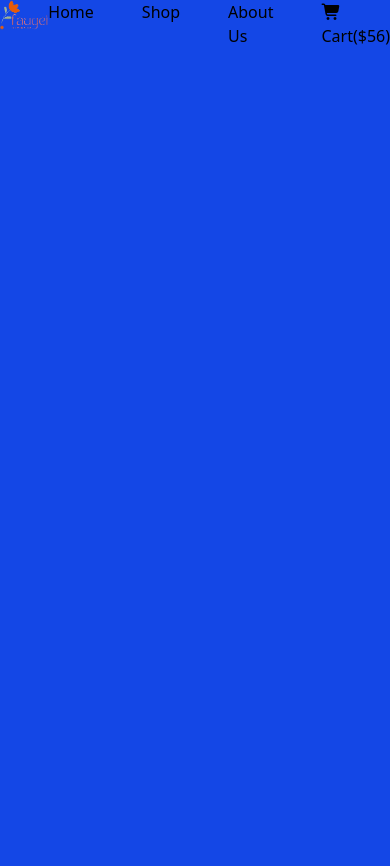
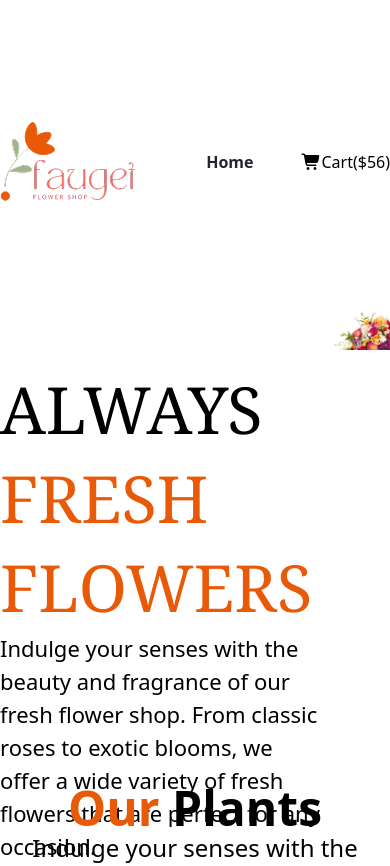
Before and after one commit to iamshakil01/Assignment-2-Flower, a plain HTML site: page index.html in a window 390 px wide. Shown: the top 866 px of the page. Before the commit the page ends 844 px from the top, so only its background shows below. Drawn offline with nearby package versions, Linux system fonts and the light colour scheme.

Commit message:
added banner section

```diff
--- a/index.html
+++ b/index.html
@@ -4,23 +4,51 @@
     <meta charset="UTF-8">
     <meta name="viewport" content="width=device-width, initial-scale=1.0">
     <title>Assignment 2 Responsive</title>
+    <link rel="preconnect" href="https://fonts.googleapis.com">
+    <link rel="preconnect" href="https://fonts.gstatic.com" crossorigin>
+    <link href="https://fonts.googleapis.com/css2?family=Noto+Serif:ital,wght@0,100..900;1100..900&display=swap" rel="stylesheet">
     <link rel="stylesheet" href="./styles/style.css">
     <link rel="stylesheet" href="https://cdnjs.cloudflare.com/ajax/libs/font-awesome/7.0.0/css/all.min.css">
     <script src="https://cdn.jsdelivr.net/npm/@tailwindcss/browser@4"></script>
 </head>
-<body class="bg-blue-700">
+<body class="max-w-[1140px] mt-30 mr-auto ml-auto">
     <header>
         <nav>
             <div><img src="./assets/logo.png" alt=""></div>
             <div>
                 <ul>
-                    <li><a href="">Home</a></li>
-                    <li><a href="">Shop</a></li>
-                    <li><a href="">About Us</a></li>
-                    <li><a href=""><i class="fa-solid fa-cart-shopping"></i>Cart($56)</a></li>
+                    <li class="text-[#252432]"><a href=""><b>Home</b></a></li>
+                    <li class="text-[#8987A1] ok"><a href="">Shop</a></li>
+                    <li class="text-[#8987A1] not-ok"><a href="">About Us</a></li>
+                    <li class="text-[#000000]"><a href=""><i class="fa-solid fa-cart-shopping"></i>Cart($56)</a></li>
                 </ul>
             </div>
         </nav>
+    <section>
+        <div class="flex max-w-[1140px] h-[461px] banner">
+            <div class="max-w-[570px] mt-[162px]">
+                <h1 class="noto-serif-normal">ALWAYS <span class="text-[#E95A08]">FRESH FLOWERS</span></h1>
+                <P class="banner-des">Indulge your senses with the beauty and fragrance of our fresh flower shop. From classic roses to exotic blooms, we offer a wide variety of fresh flowers that are perfect for any occasion.</P>
+            </div>
+            <div class="pt-[106px] img-3">
+                <img src="./assets/hero-flower.png" alt="">
+            </div>
+        </div>
+        </section>
     </header>
+    <main>
+        <section class="mt-30">
+            <div class="text-center">
+                <h3 class="font-bold text-5xl"><span class="text-[#E95A08]">Our</span> Plants</h3>
+                <p class="text-2xl">Indulge your senses with the beauty and fragrance of our fresh flower shop. From classic roses to exotic blooms, we offer a wide variety of fresh.</p>
+            </div>
+            <div class="w-[270px h-[484px] text-center">
+                <img src="./assets/sample-flower-image.png" alt="">
+                <h4 class="font-medium text-2xl">Lily Blosom</h4>
+                <p>20 USD</p>
+                <button>Add To Cart</button>
+            </div>
+        </section>
+    </main>
 </body>
 </html>
--- a/styles/style.css
+++ b/styles/style.css
@@ -1,3 +1,17 @@
+
+
+
+.noto-serif-normal{
+  font-family: "Noto Serif", serif;
+  font-optical-sizing: auto;
+  font-weight: 700px;
+  font-style: normal;
+  font-variation-settings:
+    "wdth" 517;
+    font-size: 65px;
+    line-height: 89px;
+    text-align: left;
+}
 
 
 /* *{
@@ -5,9 +19,12 @@
     max-width: 1140px;
     margin: 0 auto;
 } */
+
+/* navabr styles */
 nav{
     display: flex;
     justify-content: space-between;
+    align-items: center;
 }
 header ul{
     display: flex;
@@ -18,3 +35,25 @@ header ul{
 nav li a{
     text-decoration: none;
 }
+
+/* Banner styles */
+
+.banner-des{
+    font-size: 22px;
+    color: #000000;
+}
+
+
+
+@media screen and (max-width: 768px) {
+    .ok,
+    .not-ok{
+        display: none;
+    }
+    .banner{
+        display: flex;
+    }
+    .img-3{
+        width: 100%;
+    }
+}
```
